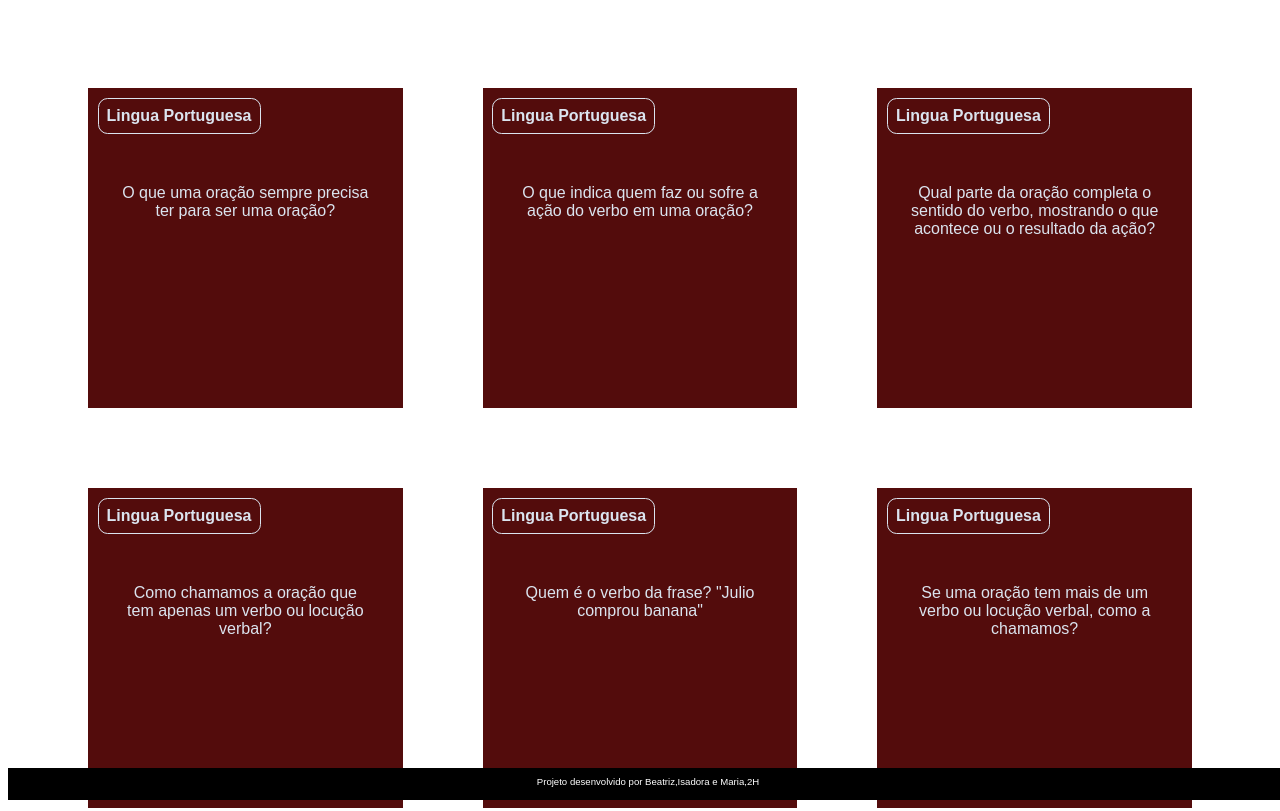
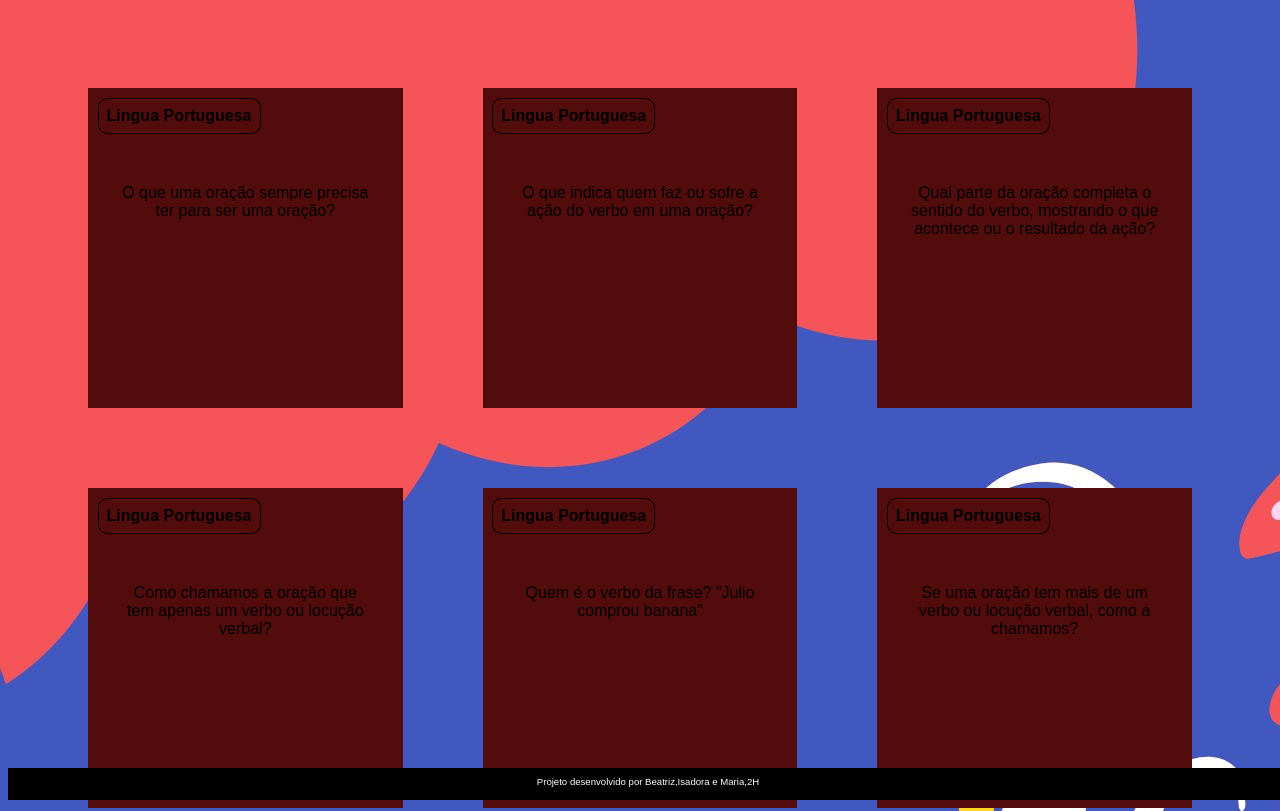
Before and after one commit to valentrimbeatriz/flashcard, a plain HTML site: page index.html in a window 1280 px wide. Shown: the top 811 px of the page. Drawn offline with Linux system fonts and the light colour scheme.

Commit message:
Update style.css

```diff
--- a/assets/style.css
+++ b/assets/style.css
@@ -1,11 +1,11 @@
 :root {
-    --text-color: #DBE4EF;
+    --text-color: #000000;
     --card-front-color: rgb(83, 12, 12);
     --card-back-color: rgb(182, 82, 82);
 }
 
 body {
-    background: url('img/bg-desktop.webp');
+    background: url('/Apresentação\ Quiz\ de\ Língua\ Portuguesa\ Ilustração\ Azul\ Vermelho\ e\ Rosa.jpg');
     font-family: Bai Jamjuree, sans-serif;
 }
 
```
